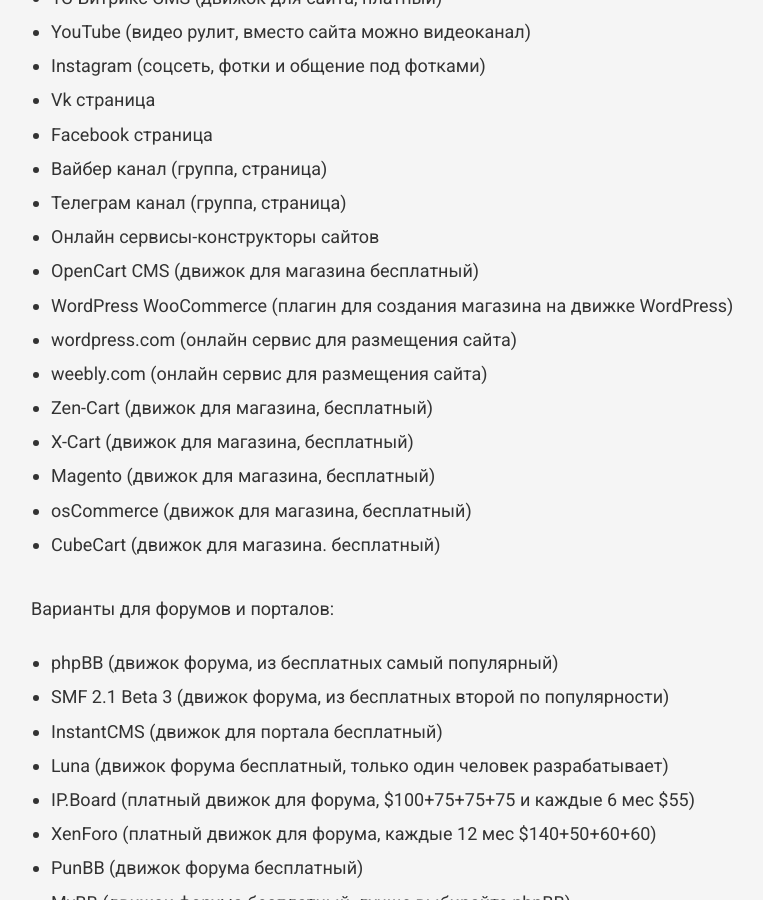
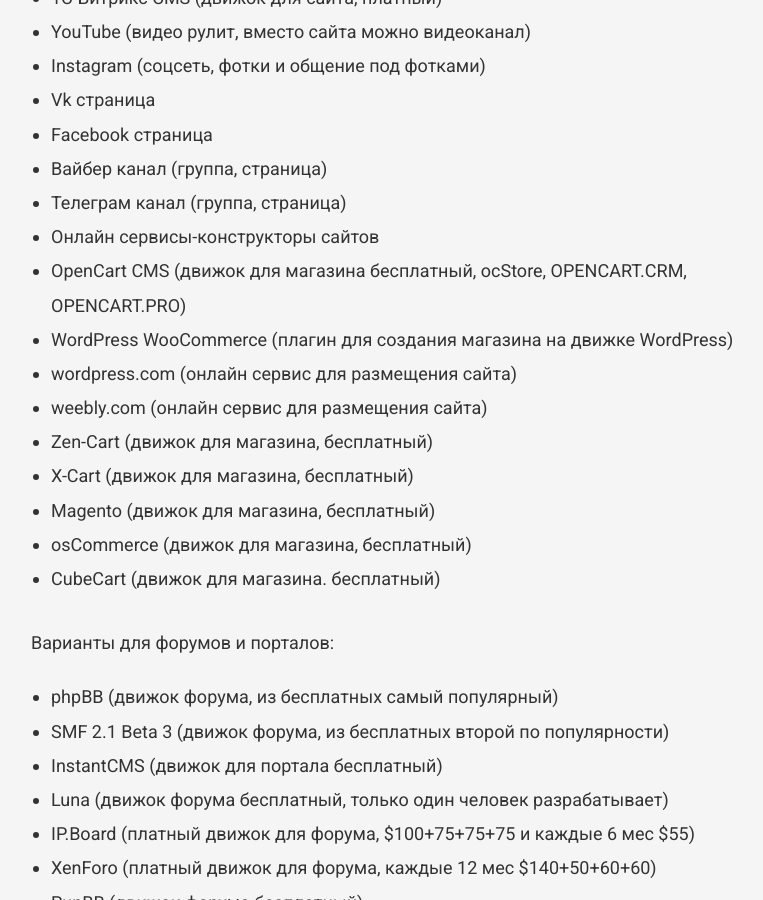
Before and after one commit to VadymVolos/vadymvolos.github.io, a Jekyll site: the page built from _posts/digital-marketing/2017-02-07-varianty-na-chem-sdelat-sayt.md, in a window 1280 px wide and 900 px high, scrolled down 1228 px. Shown: the whole window, without its empty margins (249-1012 px from the left). Built offline with Jekyll 4.4.1, drawn with Linux system fonts in a browser that asks for light colours; nearby versions of some CDN libraries; comment, search, counter and statistics services are not loaded; some of the changed text lies outside the part shown.

Commit message:
Update 2017-02-07-varianty-na-chem-sdelat-sayt.md

```diff
--- a/_posts/digital-marketing/2017-02-07-varianty-na-chem-sdelat-sayt.md
+++ b/_posts/digital-marketing/2017-02-07-varianty-na-chem-sdelat-sayt.md
@@ -30,7 +30,7 @@
     <li>Вайбер канал (группа, страница)</li>
     <li>Телеграм канал (группа, страница)</li>
     <li>Онлайн сервисы-конструкторы сайтов</li>
-    <li>OpenCart CMS (движок для магазина бесплатный)</li>
+    <li>OpenCart CMS (движок для магазина бесплатный, ocStore, OPENCART.CRM, OPENCART.PRO)</li>
     <li>WordPress WooCommerce (плагин для создания магазина на движке WordPress)</li>
     <li>wordpress.com (онлайн сервис для размещения сайта)</li>
     <li>weebly.com (онлайн сервис для размещения сайта)</li>
@@ -199,6 +199,18 @@
 		</div>
 	</li>
 
+		<li class="accordion-li">
+		<a class="accordion-a">В чем отличия OpenCart, ocStore, OPENCART.CRM, OPENCART.PRO?</a>
+		<div class="accordion-content">
+		<p>
+		 OpenCart (www.opencart.com) - это оригинальный движок.
+		 <br>
+		 ocStore, OPENCART.CRM, OPENCART.PRO - это тот же OpenCart но с добавлеными модулями и исправлениями. cStore и OPENCART.CRM - бесплатные. OPENCART.PRO - стоит вроде 1000 руб для одного домена. Все модули и дополнения которые есть в ocStore, OPENCART.CRM, OPENCART.PRO можно найти на форуме опенкарта, и установить самостоятельно, протос ребята поработали и добавили эти все доработки в одном месте.
+
+		</p>
+		</div>
+	</li>
+
 <!--
 	<li class="accordion-li">
 		<a class="accordion-a">Dolor sit Amet</a>
```
